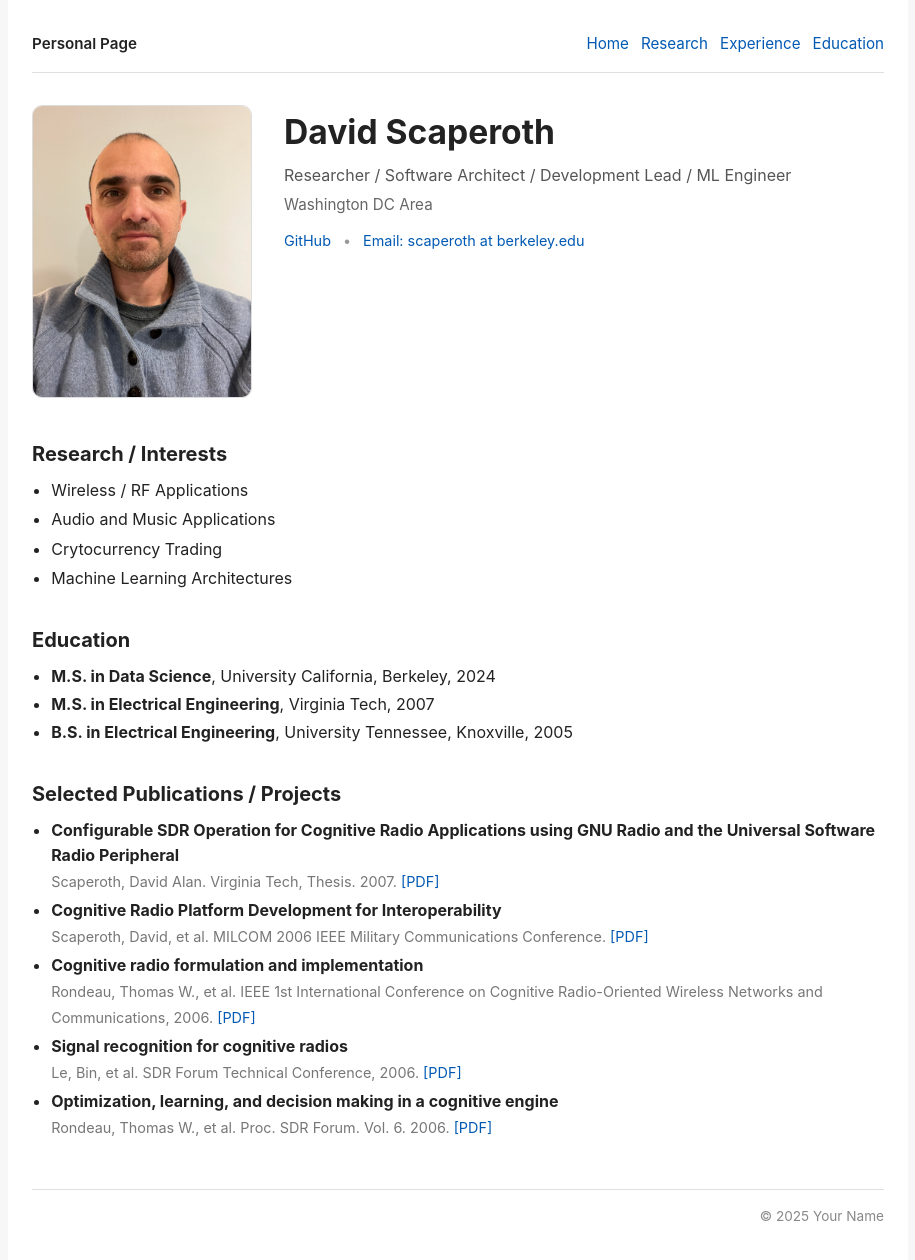
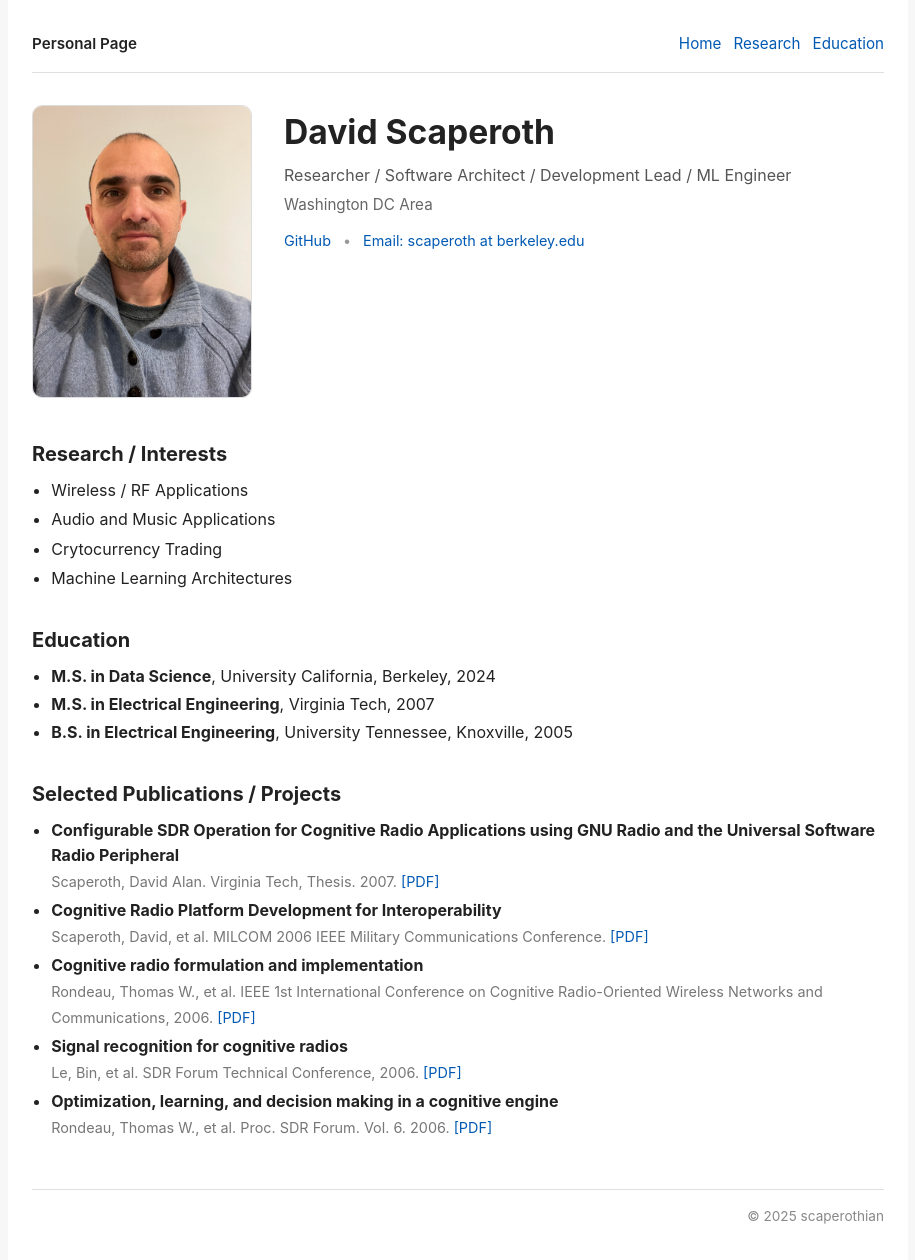
Before and after one commit to scaperothian/scaperothian.github.io, a plain HTML site: page index.html in a window 1280 px wide. Shown: the whole page, without its empty margins (182-1097 px from the left). Drawn offline with Linux system fonts and the light colour scheme.

Commit message:
Update index.html

```diff
--- a/index.html
+++ b/index.html
@@ -180,7 +180,7 @@
         <div class="nav-links">
           <a href="#about">Home</a>
           <a href="#research">Research</a>
-          <a href="#experience">Experience</a>
+          <!--a href="#experience">Experience</a-->
           <a href="#education">Education</a>
         </div>
       </nav>
@@ -289,7 +289,7 @@
     </main>
 
     <footer>
-      &copy; <span id="year"></span> Your Name
+      &copy; <span id="year"></span> scaperothian
     </footer>
   </div>
 
```
